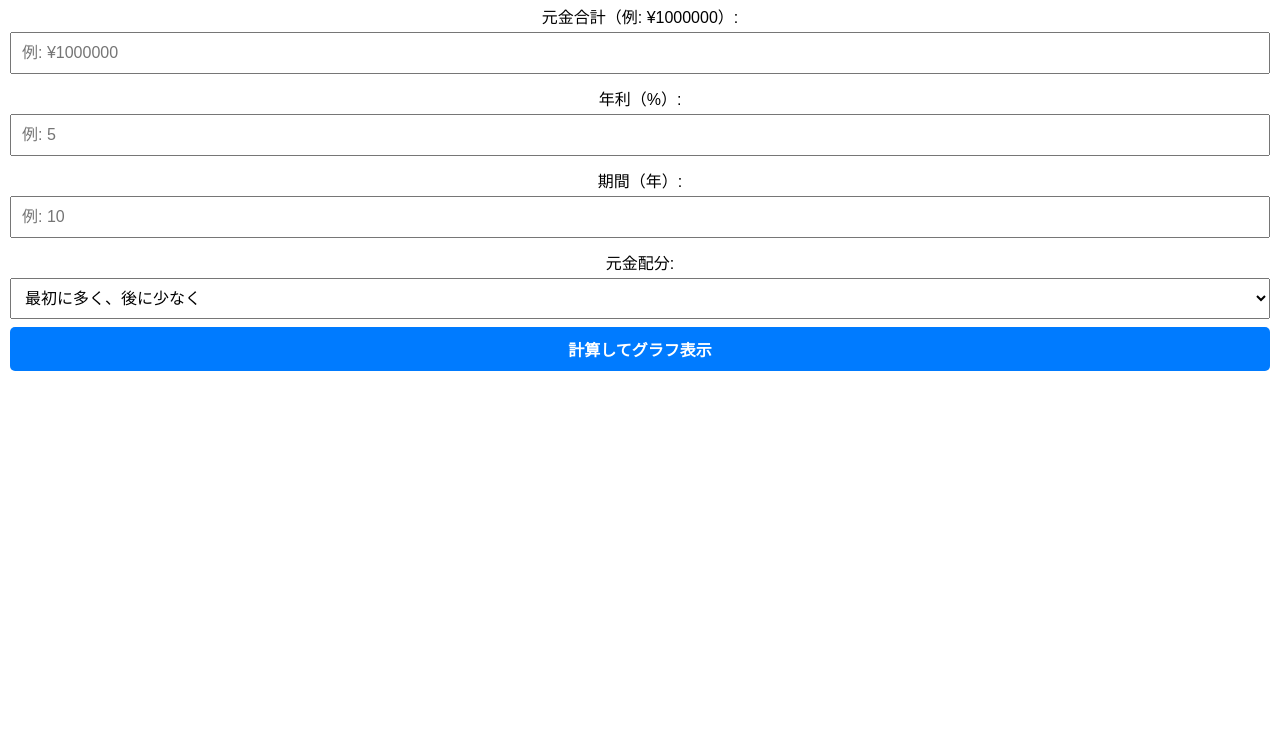
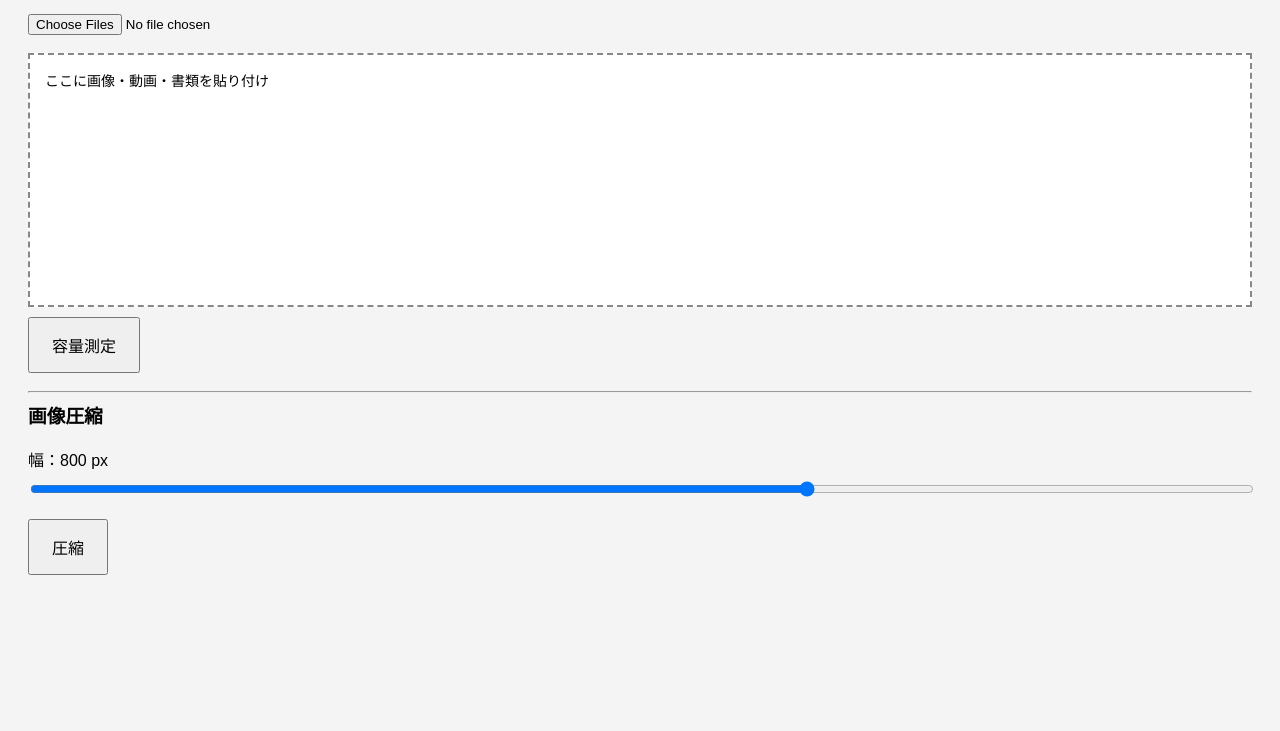
Before and after one commit to Macharatte/loan, a plain HTML site: page index.html in a window 1280 px wide. Shown: the part 69-800 px from the top of the page. Drawn offline with nearby package versions, Linux system fonts and the light colour scheme.

Commit message:
Update index.html

```diff
--- a/index.html
+++ b/index.html
@@ -2,167 +2,241 @@
 <html lang="ja">
 <head>
 <meta charset="UTF-8">
-<meta name="viewport" content="width=device-width, initial-scale=1.0">
-<title>ローン計算グラフ</title>
-<script src="https://cdn.jsdelivr.net/npm/chart.js"></script>
+<title>容量測定 & 画像圧縮ツール</title>
+
 <style>
-  html, body {
-    margin: 0; padding: 0; height: 100%; font-family: sans-serif;
-  }
-  body {
-    display: flex;
-    flex-direction: column;
-    align-items: center;
-    padding: 10px;
-    box-sizing: border-box;
-  }
+body {
+  font-family: sans-serif;
+  background:#f4f4f4;
+  padding:20px;
+}
 
-  h2 { margin: 10px 0; text-align: center; }
+h2,h3 { margin-top:0; }
 
-  label { display: block; margin-top: 8px; font-size: 16px; }
+#fileBox {
+  border:2px dashed #888;
+  background:#fff;
+  height:220px;
+  padding:15px;
+  overflow:auto;
+  font-size:14px;
+}
 
-  input, select, button {
-    width: 100%;
-    padding: 10px;
-    font-size: 16px;
-    margin: 4px 0;
-    box-sizing: border-box;
-  }
+.fileItem {
+  padding:6px 0;
+  border-bottom:1px solid #eee;
+}
 
-  button {
-    cursor: pointer;
-    font-weight: bold;
-    background-color: #007BFF;
-    color: white;
-    border: none;
-    border-radius: 5px;
-  }
+button {
+  padding:14px 22px;
+  font-size:16px;
+  margin:10px 5px 10px 0;
+  cursor:pointer;
+}
 
-  .chart-container {
-    flex: 1 1 auto;       /* 画面残りスペースで拡大 */
-    width: 100%;
-    min-height: 300px;    /* 最低高さ確保 */
-    margin-top: 10px;
-  }
+input[type="range"] {
+  width:100%;
+  height:32px;
+}
 
-  canvas {
-    width: 100%;
-    height: 100%;
-  }
+.previewRow {
+  display:flex;
+  gap:30px;
+  margin-top:20px;
+}
+
+.imageBox {
+  text-align:center;
+}
+
+.imageBox img {
+  width:260px;   /* 表示サイズ固定 */
+  border-radius:6px;
+  cursor:pointer;
+  background:#eee;
+}
+
+small { color:#666; }
+
+/* モーダル */
+#modal {
+  position:fixed;
+  inset:0;
+  background:rgba(0,0,0,0.8);
+  display:none;
+  align-items:center;
+  justify-content:center;
+  z-index:1000;
+}
+
+#modal img {
+  max-width:90%;
+  max-height:90%;
+  border-radius:8px;
+}
 
 </style>
 </head>
+
 <body>
 
-<h2>ローン計算グラフ</h2>
+<h2>容量測定 & 画像圧縮</h2>
 
-<label>元金合計（例: ¥1000000）:</label>
-<input type="text" id="principal" placeholder="例: ¥1000000" oninput="filterNumber(this)" />
+<input type="file" id="fileInput" multiple><br><br>
 
-<label>年利（%）:</label>
-<input type="text" id="interest" placeholder="例: 5" oninput="filterNumber(this)" />
+<div id="fileBox">ここに画像・動画・書類を貼り付け</div>
 
-<label>期間（年）:</label>
-<input type="text" id="years" placeholder="例: 10" oninput="filterNumber(this)" />
+<button id="measureBtn">容量測定</button>
+<div id="sizeResult"></div>
 
-<label>元金配分:</label>
-<select id="repaymentType">
-  <option value="front">最初に多く、後に少なく</option>
-  <option value="back">最初に少なく、後に多く</option>
-  <option value="equal">均等</option>
-</select>
+<hr>
 
-<button onclick="calculateLoan()">計算してグラフ表示</button>
+<h3>画像圧縮</h3>
 
-<div class="chart-container">
-  <canvas id="loanChart"></canvas>
+<label>幅：<span id="pxValue">800</span> px</label>
+<input type="range" id="pxRange" min="100" max="1200" step="50" value="800">
+
+<button id="compressBtn">圧縮</button>
+
+<div id="compressResult"></div>
+
+<!-- モーダル -->
+<div id="modal">
+  <img id="modalImg">
 </div>
 
 <script>
-let chart;
+let files = [];
 
-// 入力欄は数字のみ、小数点も許可、接頭語削除
-function filterNumber(input) {
-  let val = input.value.replace(/[^\d.]/g,'');
-  const parts = val.split('.');
-  if(parts.length > 2) val = parts[0] + '.' + parts.slice(1).join('');
-  input.value = val;
-}
+const fileBox = document.getElementById("fileBox");
+const fileInput = document.getElementById("fileInput");
+const sizeResult = document.getElementById("sizeResult");
+const compressResult = document.getElementById("compressResult");
+const modal = document.getElementById("modal");
+const modalImg = document.getElementById("modalImg");
 
-function calculateLoan() {
-  const principalInput = document.getElementById('principal').value.replace(/[^\d.]/g,'');
-  const totalPrincipal = parseFloat(principalInput);
-  const rate = parseFloat(document.getElementById('interest').value) / 100;
-  const years = parseInt(document.getElementById('years').value);
-  const type = document.getElementById('repaymentType').value;
+/* ファイル選択 */
+fileInput.addEventListener("change", e => {
+  files = [...e.target.files];
+  renderFiles();
+});
 
-  if(isNaN(totalPrincipal) || isNaN(rate) || isNaN(years) || totalPrincipal <= 0 || years <=0) {
-    alert('すべての値を正しく入力してください。');
+/* ドラッグ＆ドロップ */
+fileBox.addEventListener("dragover", e => e.preventDefault());
+fileBox.addEventListener("drop", e => {
+  e.preventDefault();
+  files = [...e.dataTransfer.files];
+  renderFiles();
+});
+
+/* ファイル一覧表示 */
+function renderFiles() {
+  if (files.length === 0) {
+    fileBox.textContent = "ファイルがありません";
     return;
   }
 
-  // 元金配分を1円単位で計算
-  let principals = [];
-  let sumPrincipal = 0;
-  for(let i=1;i<=years;i++){
-    let p;
-    if(type === 'equal') p = Math.round(totalPrincipal / years);
-    else if(type === 'front') p = Math.round(totalPrincipal*(2*(years-i+1)/(years*(years+1))));
-    else if(type === 'back') p = Math.round(totalPrincipal*(2*i/(years*(years+1))));
-    principals.push(p);
-    sumPrincipal += p;
+  fileBox.innerHTML = files.map(f =>
+    `<div class="fileItem">
+      📄 ${f.name} / ${f.type || "unknown"} / ${formatBytes(f.size)}
+     </div>`
+  ).join("");
+}
+
+/* 容量測定 */
+document.getElementById("measureBtn").addEventListener("click", () => {
+  if (files.length === 0) {
+    sizeResult.textContent = "ファイルがありません";
+    return;
   }
-  // 誤差調整
-  const diff = totalPrincipal - sumPrincipal;
-  principals[years-1] += diff;
+  const total = files.reduce((a,f)=>a+f.size,0);
+  sizeResult.textContent = `合計容量：${formatBytes(total)}`;
+});
 
-  const labels = [];
-  const cumulativePayments = [];
-  const cumulativeInterests = [];
-  let remainingPrincipal = totalPrincipal;
-  let totalPaid = 0;
-  let totalInterest = 0;
+/* pxスライダー */
+const pxRange = document.getElementById("pxRange");
+const pxValue = document.getElementById("pxValue");
+pxRange.addEventListener("input", () => {
+  pxValue.textContent = pxRange.value;
+});
 
-  for(let year=0; year<years; year++){
-    const interestAmount = Math.round(remainingPrincipal * rate);
-    const payment = principals[year] + interestAmount;
+/* 圧縮 */
+document.getElementById("compressBtn").addEventListener("click", async () => {
+  compressResult.innerHTML = "";
 
-    totalPaid += payment;
-    totalInterest += interestAmount;
-    remainingPrincipal -= principals[year];
-
-    labels.push('年 ' + (year+1));
-    cumulativePayments.push(totalPaid);
-    cumulativeInterests.push(totalInterest);
+  const images = files.filter(f => f.type.startsWith("image/"));
+  if (images.length === 0) {
+    compressResult.textContent = "画像がありません";
+    return;
   }
 
-  const ctx = document.getElementById('loanChart').getContext('2d');
-  if(chart) chart.destroy();
+  for (const file of images) {
+    const { blob, url } = await compressImage(file, Number(pxRange.value));
 
-  chart = new Chart(ctx, {
-    type: 'line',
-    data: {
-      labels: labels,
-      datasets: [
-        { label: '累計支払額（元金＋利息）', data: cumulativePayments, borderColor: 'blue', backgroundColor: 'rgba(0,0,255,0.1)', fill:true },
-        { label: '利息累計', data: cumulativeInterests, borderColor: 'red', backgroundColor: 'rgba(255,0,0,0.1)', fill:true }
-      ]
-    },
-    options: {
-      responsive: true,
-      maintainAspectRatio: false,
-      plugins: {
-        title: { display: true, text: 'ローン返済推移（1円単位）' },
-        tooltip: { mode: 'index', intersect: false }
-      },
-      interaction: { mode: 'nearest', intersect: false },
-      scales: {
-        y: { beginAtZero:true, title:{display:true,text:'円'}},
-        x:{title:{display:true,text:'年数'}}
-      }
-    }
+    const row = document.createElement("div");
+    row.className = "previewRow";
+
+    row.innerHTML = `
+      <div class="imageBox">
+        <div>元画像</div>
+        <img src="${URL.createObjectURL(file)}">
+        <small>${formatBytes(file.size)}</small>
+      </div>
+
+      <div class="imageBox">
+        <div>圧縮後</div>
+        <img src="${url}">
+        <small>${formatBytes(blob.size)}</small><br>
+        <a href="${url}" download="compressed.jpg">
+          <button>保存</button>
+        </a>
+      </div>
+    `;
+
+    // モーダル表示
+    row.querySelectorAll("img").forEach(img => {
+      img.onclick = () => {
+        modalImg.src = img.src;
+        modal.style.display = "flex";
+      };
+    });
+
+    compressResult.appendChild(row);
+  }
+});
+
+/* モーダルを閉じる */
+modal.addEventListener("click", () => {
+  modal.style.display = "none";
+});
+
+/* 圧縮処理 */
+function compressImage(file, targetWidth) {
+  return new Promise(resolve => {
+    const img = new Image();
+    img.onload = () => {
+      const scale = targetWidth / img.width;
+      const canvas = document.createElement("canvas");
+      canvas.width = targetWidth;
+      canvas.height = img.height * scale;
+
+      canvas.getContext("2d").drawImage(img,0,0,canvas.width,canvas.height);
+
+      canvas.toBlob(blob => {
+        resolve({ blob, url: URL.createObjectURL(blob) });
+      }, "image/jpeg", 0.9);
+    };
+    img.src = URL.createObjectURL(file);
   });
 }
+
+function formatBytes(bytes) {
+  const units = ["B","KB","MB","GB","TB","PB"];
+  let i=0;
+  while(bytes>=1024 && i<units.length-1){bytes/=1024;i++;}
+  return bytes.toFixed(2)+" "+units[i];
+}
 </script>
+
 </body>
 </html>
```
